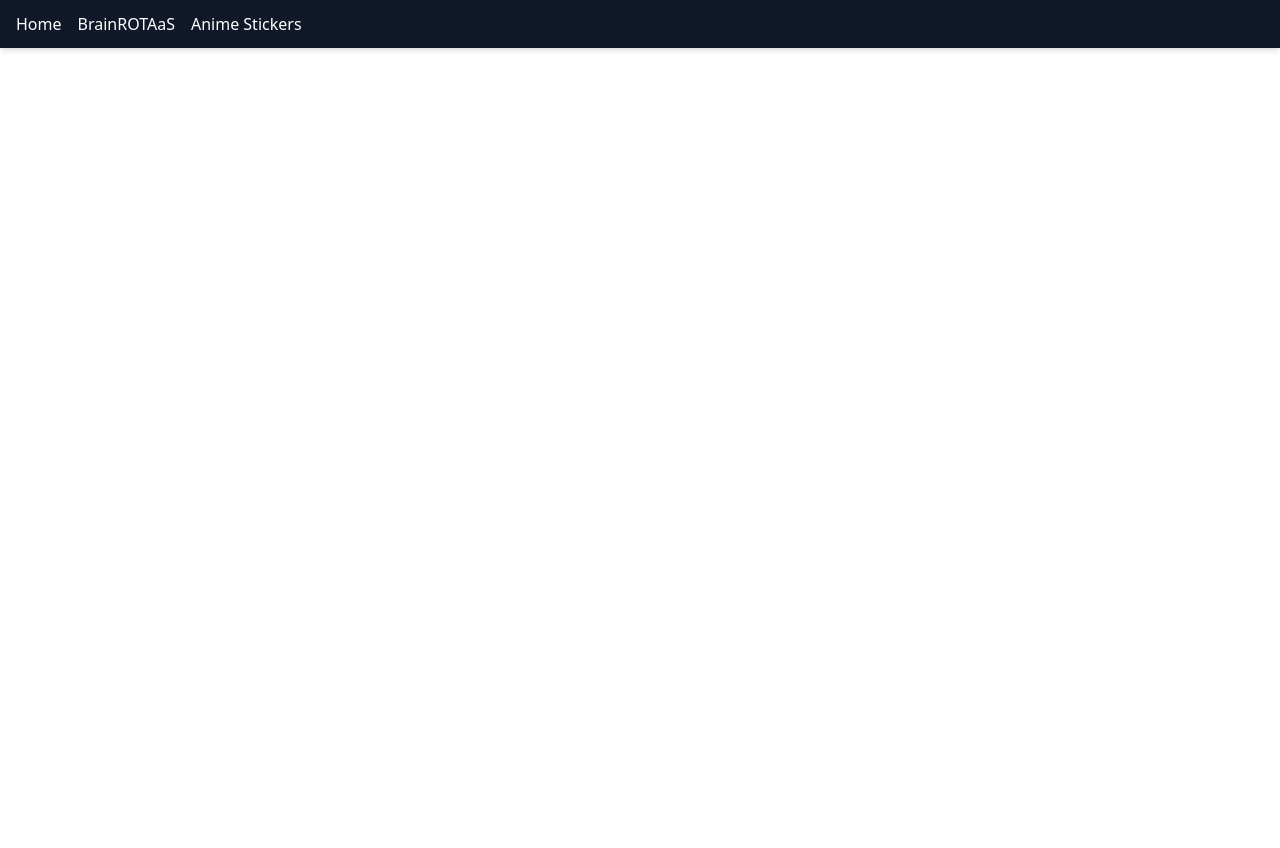
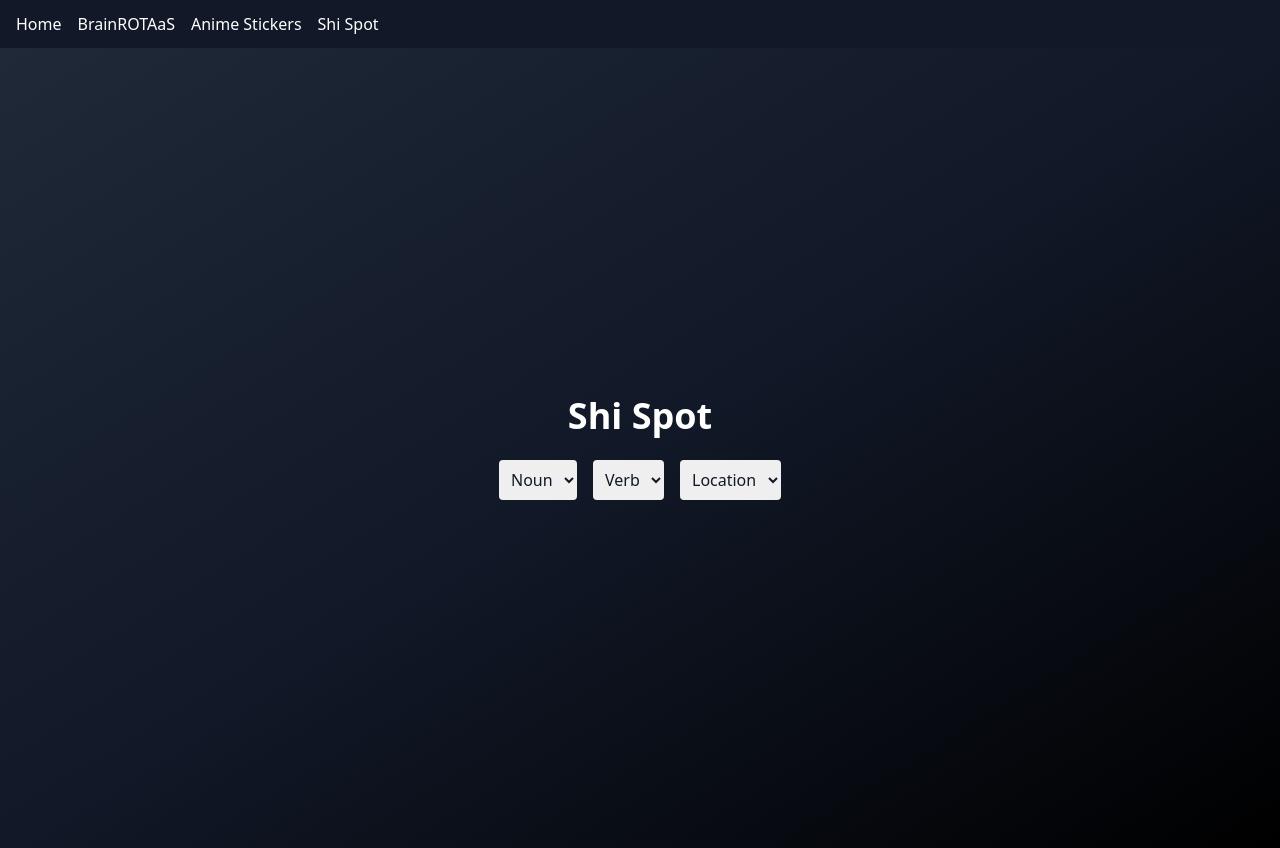
Before and after one commit to lwelling/fake-startup-site, a React (Vite) app: page /shi-spot in a window 1280 px wide. Before the commit the page ends 800 px from the top, so only its background shows below. Built offline with nearby package versions, Linux system fonts and the light colour scheme.

Commit message:
Add Shi Spot emoji prompt route and page

```diff
--- a/src/App.jsx
+++ b/src/App.jsx
@@ -2,6 +2,7 @@ import { BrowserRouter, Routes, Route } from 'react-router-dom';
 import Home from './pages/Home.jsx';
 import BrainRotaas from './pages/BrainRotaas.jsx';
 import AnimeStickers from './pages/AnimeStickers.jsx';
+import ShiSpot from './pages/ShiSpot.jsx';
 import Navbar from './components/Navbar.jsx';
 
 export default function App() {
@@ -12,6 +13,7 @@ export default function App() {
         <Route path="/" element={<Home />} />
         <Route path="/brainrotaas" element={<BrainRotaas />} />
         <Route path="/animestickers" element={<AnimeStickers />} />
+        <Route path="/shi-spot" element={<ShiSpot />} />
       </Routes>
     </BrowserRouter>
   );
--- a/src/components/Navbar.jsx
+++ b/src/components/Navbar.jsx
@@ -13,6 +13,9 @@ export default function Navbar() {
         <li>
           <Link to="/animestickers" className="hover:underline">Anime Stickers</Link>
         </li>
+        <li>
+          <Link to="/shi-spot" className="hover:underline">Shi Spot</Link>
+        </li>
       </ul>
     </nav>
   );
--- /dev/null
+++ b/src/pages/ShiSpot.jsx
@@ -0,0 +1,72 @@
+import { useState } from 'react';
+
+const nounOptions = ['🐱','🐯','🐶','🦄','🧑','🐸','🐴'];
+const verbOptions = ['🍕','🏃','💃','🚀','🎸','📚','🧘'];
+const locationOptions = ['🏖️','🏥','🏰','🏠','🏜️','🚂','🏢'];
+
+export default function ShiSpot() {
+  const [noun, setNoun] = useState('');
+  const [verb, setVerb] = useState('');
+  const [location, setLocation] = useState('');
+  const [image, setImage] = useState('');
+  const [prompt, setPrompt] = useState('');
+  const [loading, setLoading] = useState(false);
+
+  const ready = noun && verb && location;
+
+  const handleClick = async () => {
+    if (!ready || loading) return;
+    setLoading(true);
+    try {
+      const res = await fetch('/api/shi-spot', {
+        method: 'POST',
+        headers: { 'Content-Type': 'application/json' },
+        body: JSON.stringify({ noun, verb, location }),
+      });
+      const data = await res.json();
+      setImage(data.image || '');
+      setPrompt(data.prompt || '');
+    } catch (err) {
+      console.error(err);
+    } finally {
+      setLoading(false);
+    }
+  };
+
+  return (
+    <div className="min-h-screen flex flex-col items-center justify-center bg-gradient-to-br from-gray-800 via-gray-900 to-black text-white p-4 space-y-6">
+      <h1 className="text-4xl font-extrabold">Shi Spot</h1>
+      <div className="space-x-4">
+        <select value={noun} onChange={(e) => setNoun(e.target.value)} className="p-2 rounded text-gray-900">
+          <option value="">Noun</option>
+          {nounOptions.map((n) => (
+            <option key={n} value={n}>{n}</option>
+          ))}
+        </select>
+        <select value={verb} onChange={(e) => setVerb(e.target.value)} className="p-2 rounded text-gray-900">
+          <option value="">Verb</option>
+          {verbOptions.map((v) => (
+            <option key={v} value={v}>{v}</option>
+          ))}
+        </select>
+        <select value={location} onChange={(e) => setLocation(e.target.value)} className="p-2 rounded text-gray-900">
+          <option value="">Location</option>
+          {locationOptions.map((l) => (
+            <option key={l} value={l}>{l}</option>
+          ))}
+        </select>
+      </div>
+      {ready && (
+        <button onClick={handleClick} disabled={loading} className="px-6 py-3 bg-purple-600 hover:bg-purple-500 rounded font-semibold disabled:opacity-50">
+          {loading ? 'Generating...' : "Let's Gooo"}
+        </button>
+      )}
+      {image && (
+        <div className="space-y-4 mt-6 text-center">
+          <img src={image} alt="result" className="mx-auto rounded-lg w-full max-w-md" />
+          {prompt && <p className="italic">{prompt}</p>}
+        </div>
+      )}
+    </div>
+  );
+}
```
Also changed, not shown: api/shi-spot.js (added, +80 -0 lines), 1 other file (tests, documents, lock files or other folders).
